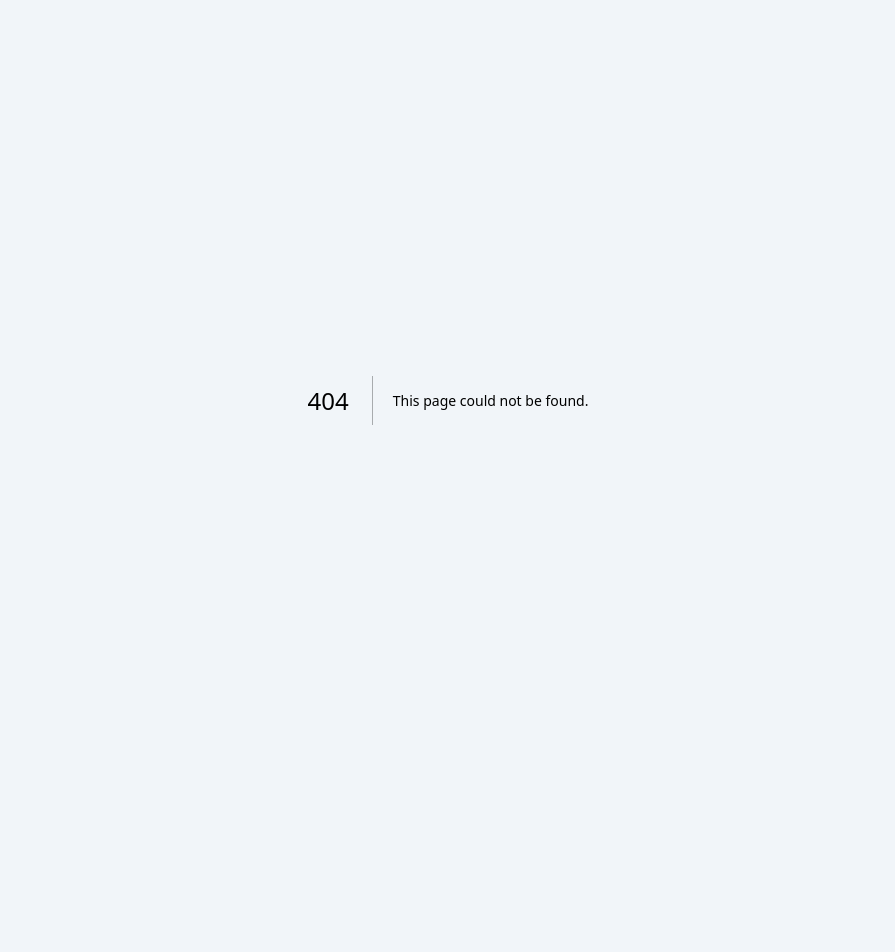
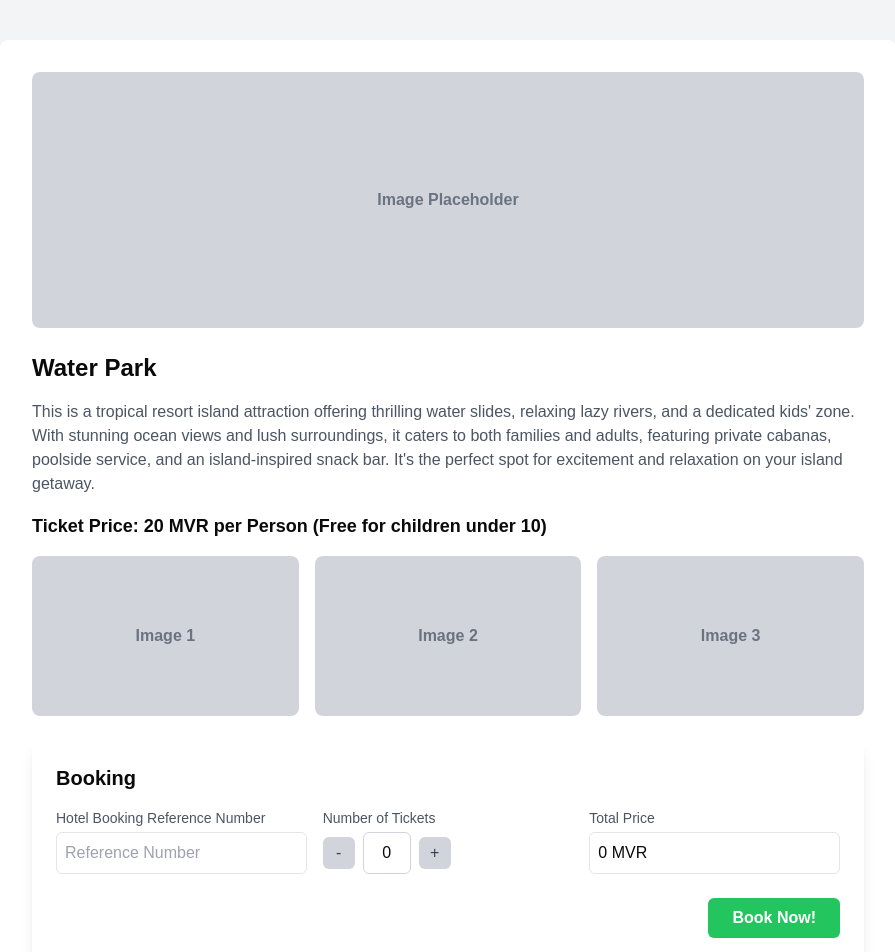
Before and after one commit to naufudge/shinzo-park, a Next.js app: page /desc in a window 1280 px wide. Before the commit this address had no page. Shown: the top 952 px of the page, without its empty margins (192-1087 px from the left). Before the commit the page ends 800 px from the top, so only its background shows below. Built offline with nearby package versions, Linux system fonts and the light colour scheme.

Commit message:
Shinzo park water full demo

```diff
--- /dev/null
+++ b/app/desc/page.tsx
@@ -0,0 +1,129 @@
+'use client'
+
+import { useState } from "react";
+
+export default function ThemeParkBooking() {
+
+  const [ticketCount, setTicketCount] = useState(0);
+  const ticketPrice = 20;
+  const [totalPrice, setTotalPrice] = useState(0);
+
+  const incrementTickets = () => {
+    const newTicketCount = ticketCount + 1;
+    setTicketCount(newTicketCount);
+    setTotalPrice(newTicketCount * ticketPrice);
+  };
+
+  const decrementTickets = () => {
+    if (ticketCount > 0) {
+      const newTicketCount = ticketCount - 1;
+      setTicketCount(newTicketCount);
+      setTotalPrice(newTicketCount * ticketPrice);
+    }
+  };
+
+  return (
+    <div className="min-h-screen bg-gray-100 flex flex-col items-center py-10">
+      <div className="bg-white p-8 rounded-lg shadow-lg w-full max-w-4xl">
+        {/* Grey box for the main image */}
+        <div className="w-full h-64 bg-gray-300 rounded-lg mb-6 flex items-center justify-center">
+          <span className="text-gray-500 font-bold">Image Placeholder</span>
+        </div>
+
+        <h1 className="text-2xl font-bold mb-4">Water Park</h1>
+        <p className="text-gray-600 mb-4">
+          This is a tropical resort island attraction offering thrilling water
+          slides, relaxing lazy rivers, and a dedicated kids' zone. With
+          stunning ocean views and lush surroundings, it caters to both families
+          and adults, featuring private cabanas, poolside service, and an
+          island-inspired snack bar. It's the perfect spot for excitement and
+          relaxation on your island getaway.
+        </p>
+
+        <p className="text-lg font-bold mb-4">
+          Ticket Price: 20 MVR per Person (Free for children under 10)
+        </p>
+
+        {/* Grey boxes for additional images */}
+        <div className="grid grid-cols-1 md:grid-cols-3 gap-4 mb-6">
+          <div className="h-40 bg-gray-300 rounded-lg flex items-center justify-center">
+            <span className="text-gray-500 font-bold">Image 1</span>
+          </div>
+          <div className="h-40 bg-gray-300 rounded-lg flex items-center justify-center">
+            <span className="text-gray-500 font-bold">Image 2</span>
+          </div>
+          <div className="h-40 bg-gray-300 rounded-lg flex items-center justify-center">
+            <span className="text-gray-500 font-bold">Image 3</span>
+          </div>
+        </div>
+
+
+        <div className="bg-white p-6 rounded-lg shadow-lg">
+          <h2 className="text-xl font-bold mb-4">Booking</h2>
+          <form className="grid grid-cols-1 md:grid-cols-3 gap-4">
+
+            <div>
+              <label className="block text-sm font-medium text-gray-600 mb-1">
+                Hotel Booking Reference Number
+              </label>
+              <input
+                type="text"
+                placeholder="Reference Number"
+                className="w-full p-2 border rounded-md focus:outline-none"
+              />
+            </div>
+
+            <div>
+              <label className="block text-sm font-medium text-gray-600 mb-1">
+                Number of Tickets
+              </label>
+              <div className="flex items-center">
+                <button
+                  type="button"
+                  className="w-8 h-8 bg-gray-300 rounded-md text-gray-700"
+                  onClick={decrementTickets}
+                >
+                  -
+                </button>
+                <input
+                  type="text"
+                  value={ticketCount}
+                  readOnly
+                  className="w-12 text-center p-2 border border-gray-300 mx-2 rounded-md"
+                />
+                <button
+                  type="button"
+                  className="w-8 h-8 bg-gray-300 rounded-md text-gray-700"
+                  onClick={incrementTickets}
+                >
+                  +
+                </button>
+              </div>
+            </div>
+
+            <div>
+              <label className="block text-sm font-medium text-gray-600 mb-1">
+                Total Price
+              </label>
+              <input
+                type="text"
+                value={`${totalPrice} MVR`}
+                readOnly
+                className="w-full p-2 border rounded-md focus:outline-none"
+              />
+            </div>
+          </form>
+
+          <div className="flex justify-end mt-6">
+            <button
+              type="submit"
+              className="bg-green-500 text-white font-bold px-6 py-2 rounded-md hover:bg-green-600 transition duration-300"
+            >
+              Book Now!
+            </button>
+          </div>
+        </div>
+      </div>
+    </div>
+  );
+}
```
